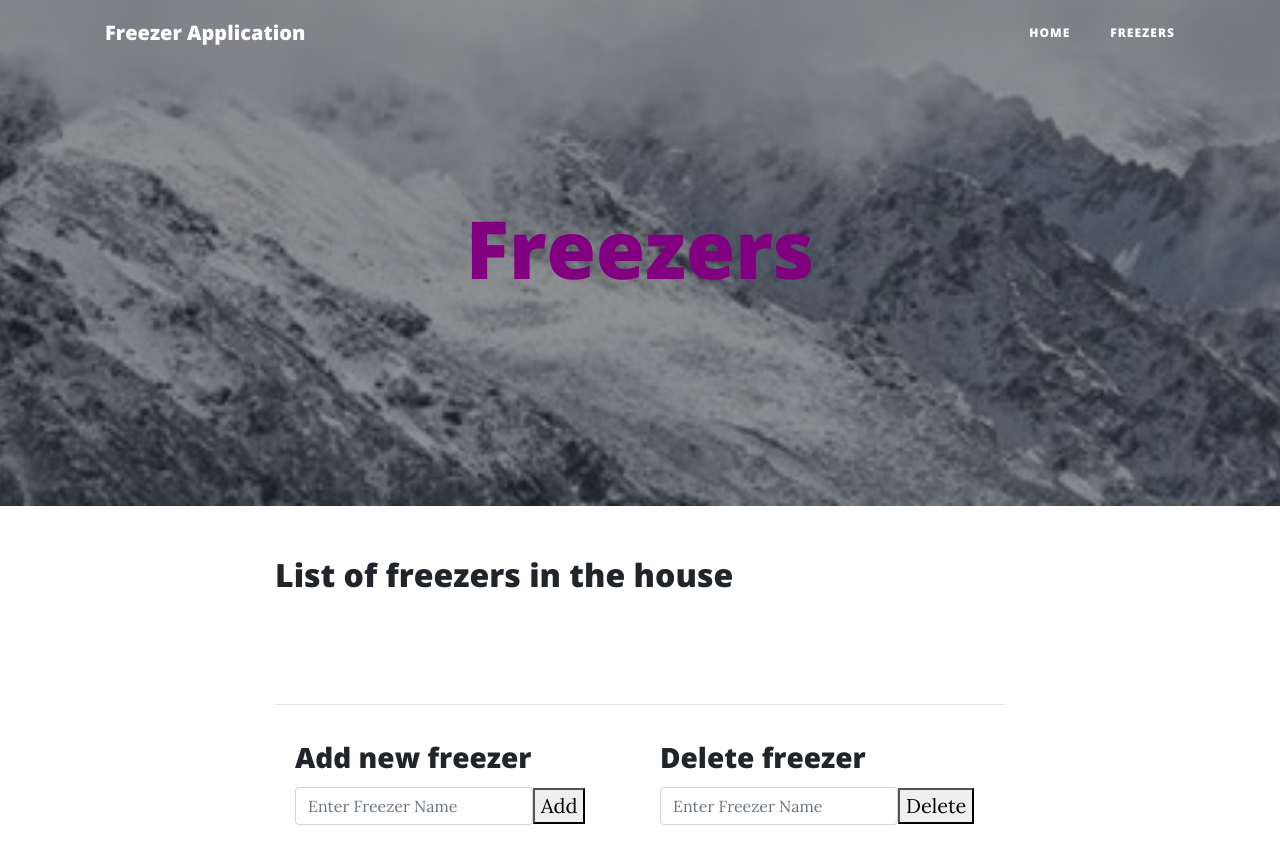
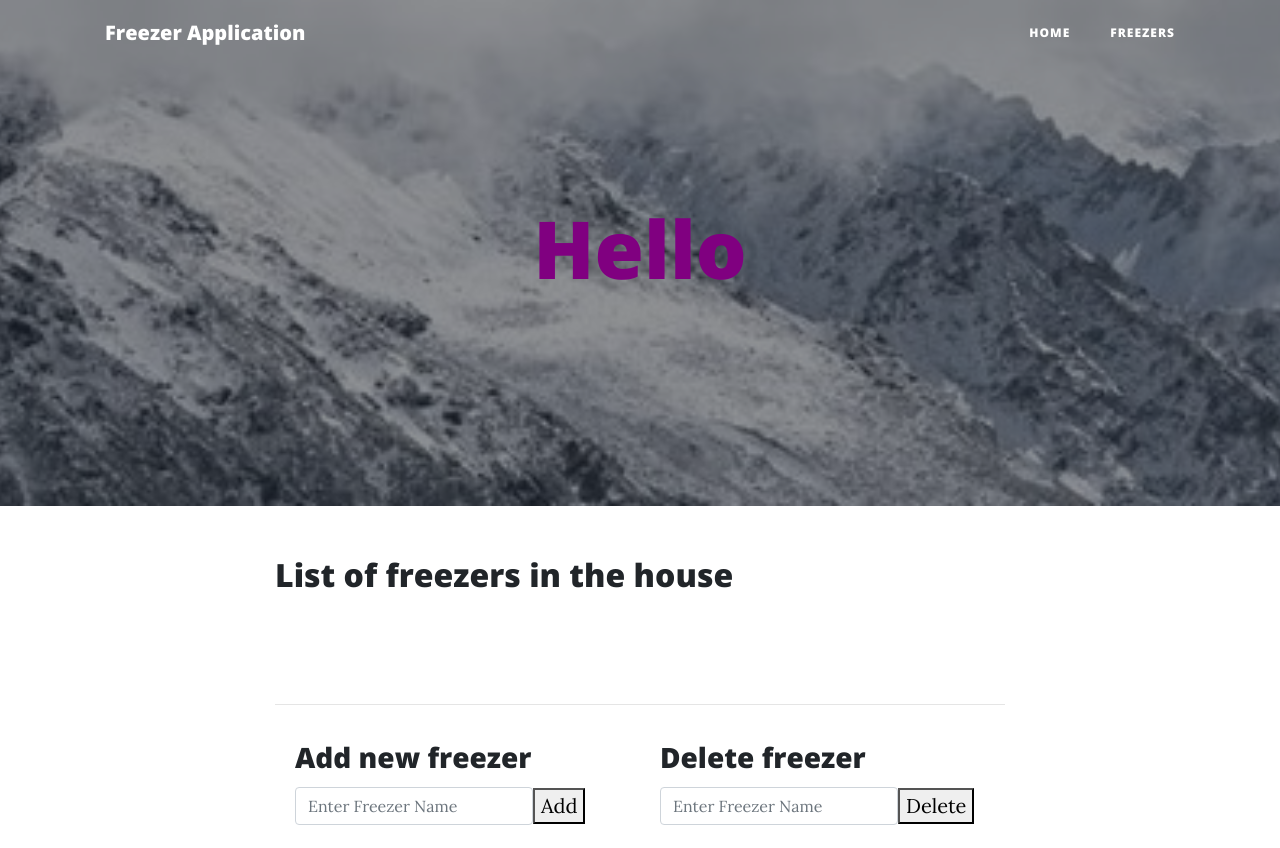
Before and after one commit to RebekahZoe/FreezerAppFEDevOps, a plain HTML site: page Freezer.html in a window 1280 px wide. Shown: the top 848 px of the page. Drawn offline with nearby package versions, Linux system fonts and the light colour scheme; no server answers.

Commit message:
Update Freezer.html

```diff
--- a/Freezer.html
+++ b/Freezer.html
@@ -56,7 +56,7 @@
       <div class="row">
         <div class="col-lg-8 col-md-10 mx-auto">
           <div class="page-heading">
-            <h1 class="freezer">Freezers</h1>
+            <h1 class="freezer">Hello</h1>
             <span class="subheading"></span>
           </div>
         </div>
```
